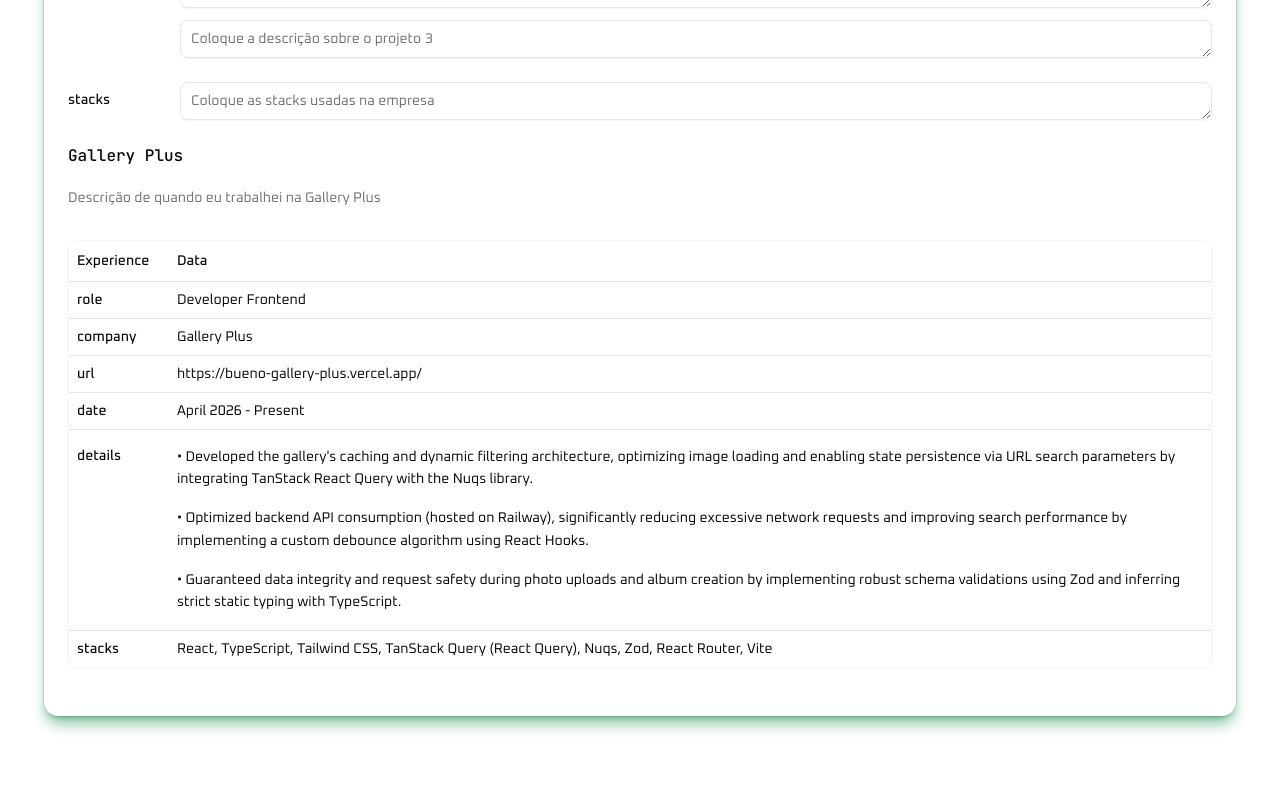
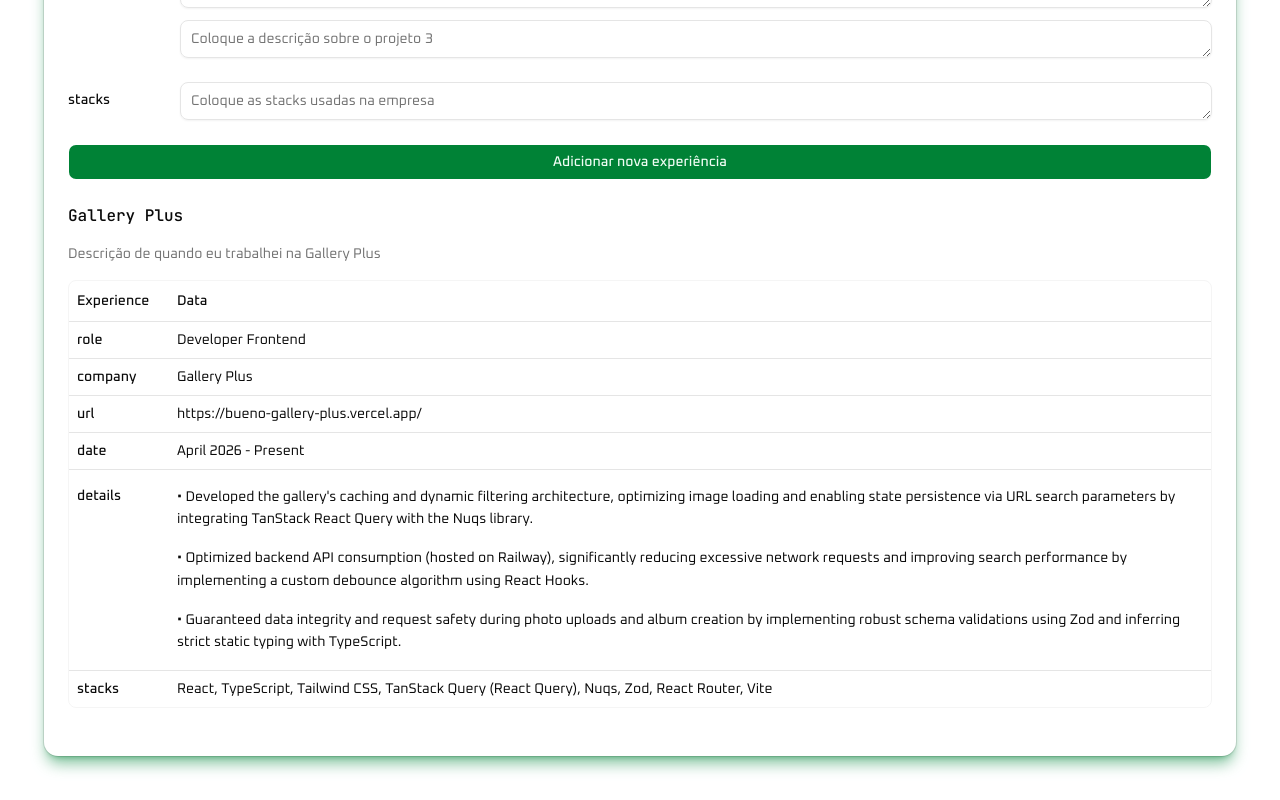
Before and after one commit to Buenohy/nextjs-resume-generator-cv, a Next.js app: page /full-content-pt-br in a window 1280 px wide. Shown: the part 585-1385 px from the top of the page. Before the commit the page ends 1345 px from the top, so only its background shows below. Built offline with nearby package versions, Linux system fonts and the light colour scheme.

Commit message:
feat: Added button on page

```diff
--- a/src/app/full-content-pt-br/page.tsx
+++ b/src/app/full-content-pt-br/page.tsx
@@ -1,3 +1,4 @@
+import { Button } from "@/components/ui/button"
 import {
   Card,
   CardAction,
@@ -62,14 +63,15 @@
             <h2 className="w-24 mt-2 font-medium">stacks</h2>
             <Textarea placeholder="Coloque as stacks usadas na empresa" className="flex-1" />
           </div>
+          <Button>Adicionar nova experiência</Button>
         </CardContent>
 
         <CardContent>
-          <div className="flex flex-col gap-5">
+          <div className="flex flex-col gap-4">
             <CardTitle>Gallery Plus</CardTitle>
             <CardDescription>Descrição de quando eu trabalhei na Gallery Plus</CardDescription>
           </div>
-          <div className="rounded-md border border-muted mt-8">
+          <div className="rounded-md border border-muted mt-4">
             <Table>
               <TableHeader>
                 <TableRow>
@@ -130,6 +132,7 @@
             </Table>
           </div>
         </CardContent>
+
         <CardFooter>
         </CardFooter>
       </Card>
```
